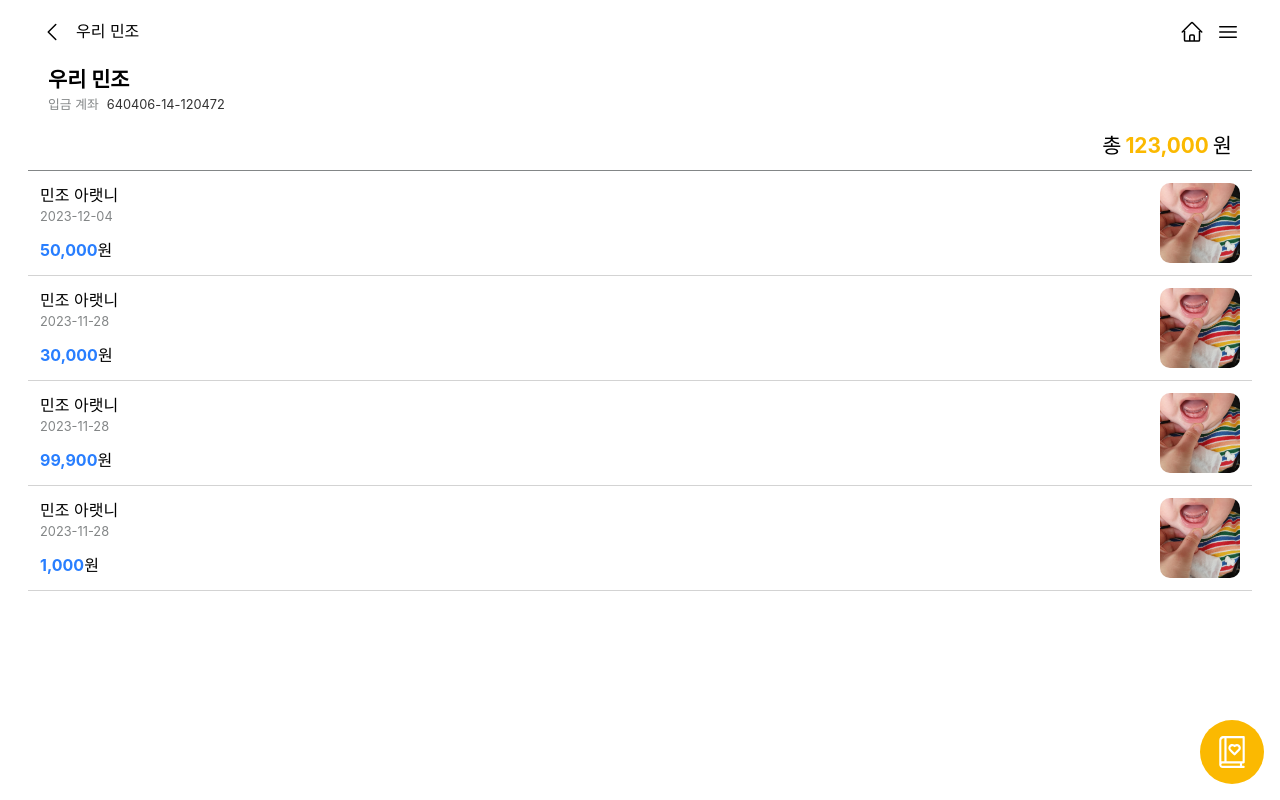
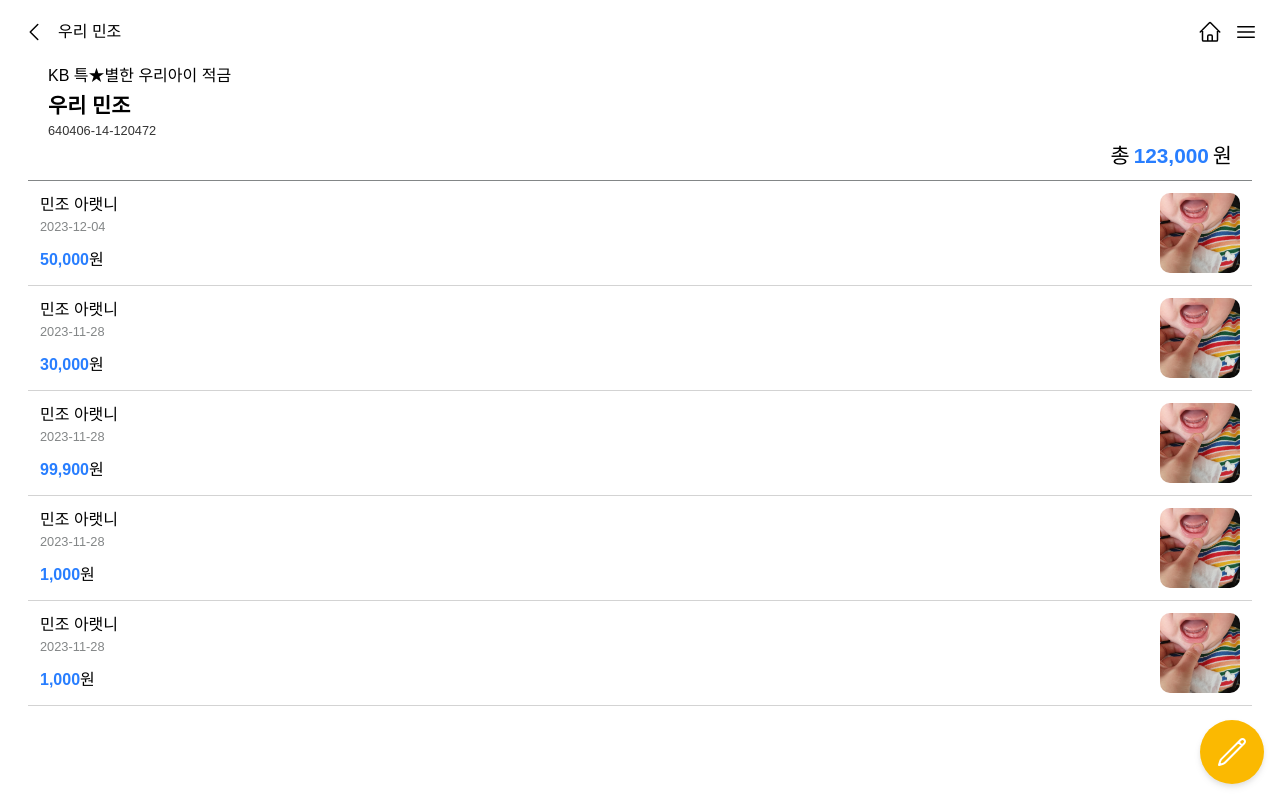
Before and after one commit to 2kujo/MemoryBox_FE, a React (Vite) app: page /memories in a window 1280 px wide. Built offline with nearby package versions, Linux system fonts and the light colour scheme; a web font is replaced by a local one.

Commit message:
UPDATE | update floating button style and update font to kb text

```diff
--- a/src/components/common/FloatingBtn.jsx
+++ b/src/components/common/FloatingBtn.jsx
@@ -7,7 +7,7 @@
   if (type == "add") {
     return (
       <button
-        className="w-16 h-16 pl-3 bg-yellow rounded-full absolute right-4 bottom-4"
+        className="w-16 h-16 bg-yellow rounded-full fixed right-4 bottom-4 drop-shadow-md flex justify-center items-center"
         onClick={props.clickFunc}
       >
         <PlusIcon className="h-10 w-10 text-[#ffffff]" />
@@ -16,7 +16,7 @@
   } else if (type == "write") {
     return (
       <button
-        className="w-16 h-16 pl-4 bg-yellow rounded-full absolute right-4 bottom-4"
+        className="w-16 h-16 bg-yellow rounded-full fixed right-4 bottom-4 drop-shadow-md flex justify-center items-center"
         onClick={props.clickFunc}
       >
         <PencilIcon className="h-8 w-8 text-[#ffffff]" />
@@ -25,7 +25,7 @@
   } else if (type == "album") {
     return (
       <button
-        className="w-16 h-16 bg-yellow rounded-full absolute right-4 bottom-4 flex justify-center items-center"
+        className="w-16 h-16 bg-yellow rounded-full fixed right-4 bottom-4 flex justify-center items-center drop-shadow-md"
         onClick={props.clickFunc}
       >
         <img
--- a/src/components/common/Navbar.jsx
+++ b/src/components/common/Navbar.jsx
@@ -6,7 +6,7 @@
 
 export default function Navbar({ pageTitle }) {
   return (
-    <div className="flex justify-between p-5 sticky bg-[#ffffff] top-0">
+    <div className="flex justify-between py-5 px-0.5 sticky bg-[#ffffff] top-0 font-display">
       <div className="flex gap-3 font-text font-medium">
         <ChevronLeftIcon className="h-6 w-6 text-gray-500" />
         <span>{pageTitle}</span>
--- a/src/main.jsx
+++ b/src/main.jsx
@@ -14,8 +14,7 @@
     {/* <App /> */}
     {/* <ServiceMain /> */}
 
-    <div className="m-auto h-[100dvh] max-w-[100dvw] pb-10 px-5">
-
+    <div className="m-auto h-[100dvh] max-w-[100dvw] pb-10 px-5 font-text">
       <RouterProvider router={RouterObject} />
     </div>
   </React.StrictMode>
--- a/src/pages/Memories.jsx
+++ b/src/pages/Memories.jsx
@@ -14,7 +14,7 @@
   const [cashBoxAcno, setCashBoxAcno] = useState("640406-14-120472");
   const [cashBoxAmt, setCashBoxAmt] = useState(123000);
 
-  const [isFinished, setIsFinished] = useState(1);
+  const [isFinished, setIsFinished] = useState(0);
 
   function onClickHandlerToMakeMemory() {
     navigate("/make-memory");
@@ -41,6 +41,13 @@
       memoryId: 3,
       title: "민조 아랫니",
       depositAmout: 99900,
+      createAt: "2023-11-28",
+      images: ["/src/assets/images/first_tooth.png"],
+    },
+    {
+      memoryId: 4,
+      title: "민조 아랫니",
+      depositAmout: 1000,
       createAt: "2023-11-28",
       images: ["/src/assets/images/first_tooth.png"],
     },
--- a/src/pages/Memory.jsx
+++ b/src/pages/Memory.jsx
@@ -34,7 +34,7 @@
   };
 
   return (
-    <div className="overflow-hidden">
+    <div className="overflow-hidden font-text">
       <Navbar pageTitle={cashBoxTitle} />
       <div className="w-[100dvw] h-[100vw] absolute left-0">
         <ItemsCarousel
@@ -68,17 +68,22 @@
       <div className="h-[100vw]"></div>
       <div className="memory-outline flex justify-between p-2">
         <div className="">
-          <div className="text-sm font-semibold">{memoryData.title}</div>
+          <div className="text-sm font-medium">{memoryData.title}</div>
           <div className="text-xs text-grey">{memoryData.createdAt}</div>
         </div>
         <div className="text-sm pt-3">
-          <span className="text-blue font-bold">
+          <span className="text-blue font-bold pr-0.5">
             {memoryData.depositAmount.toLocaleString("ko-KR")}
           </span>
           <span>원</span>
         </div>
       </div>
-      <textarea className="memory-content p-2">{memoryData.content}</textarea>
+      <textarea
+        className="memory-content p-2 bg-white text-font1 opacity-90"
+        disabled
+      >
+        {memoryData.content}
+      </textarea>
     </div>
   );
 }
```
